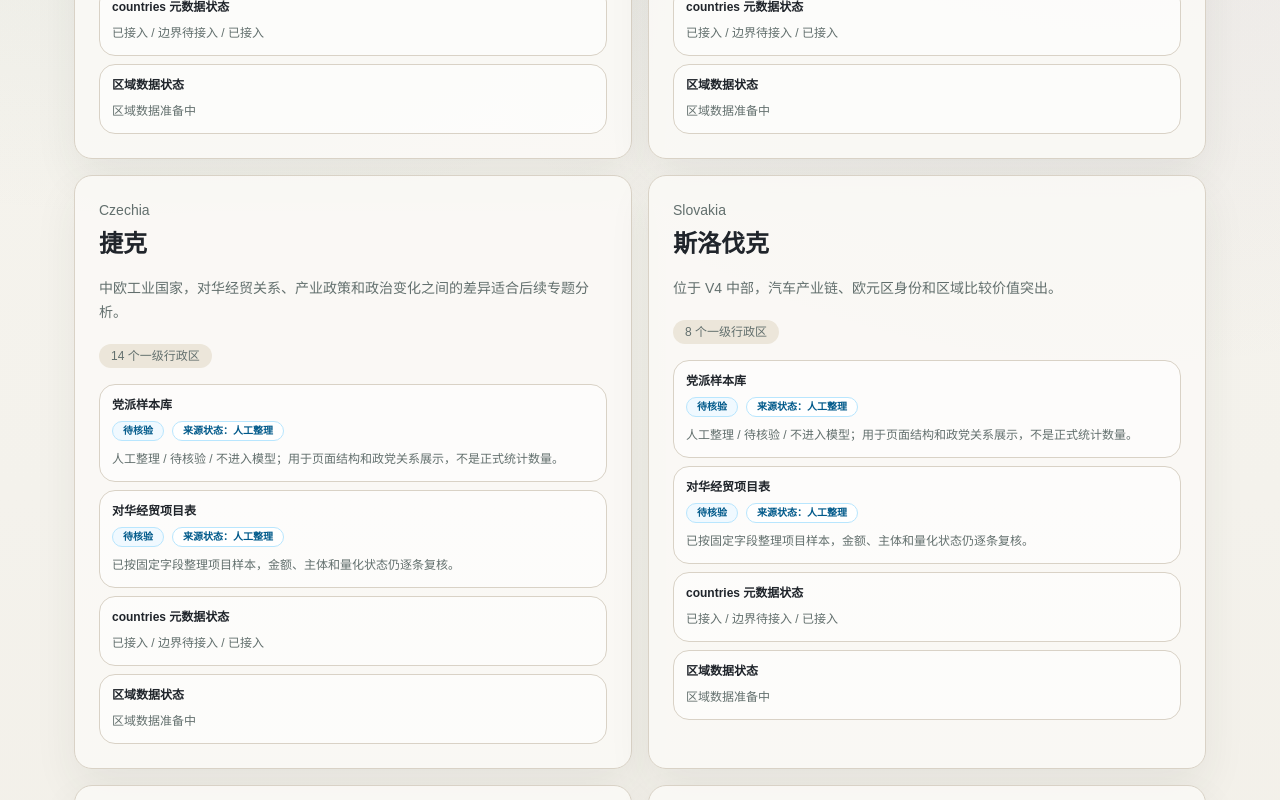
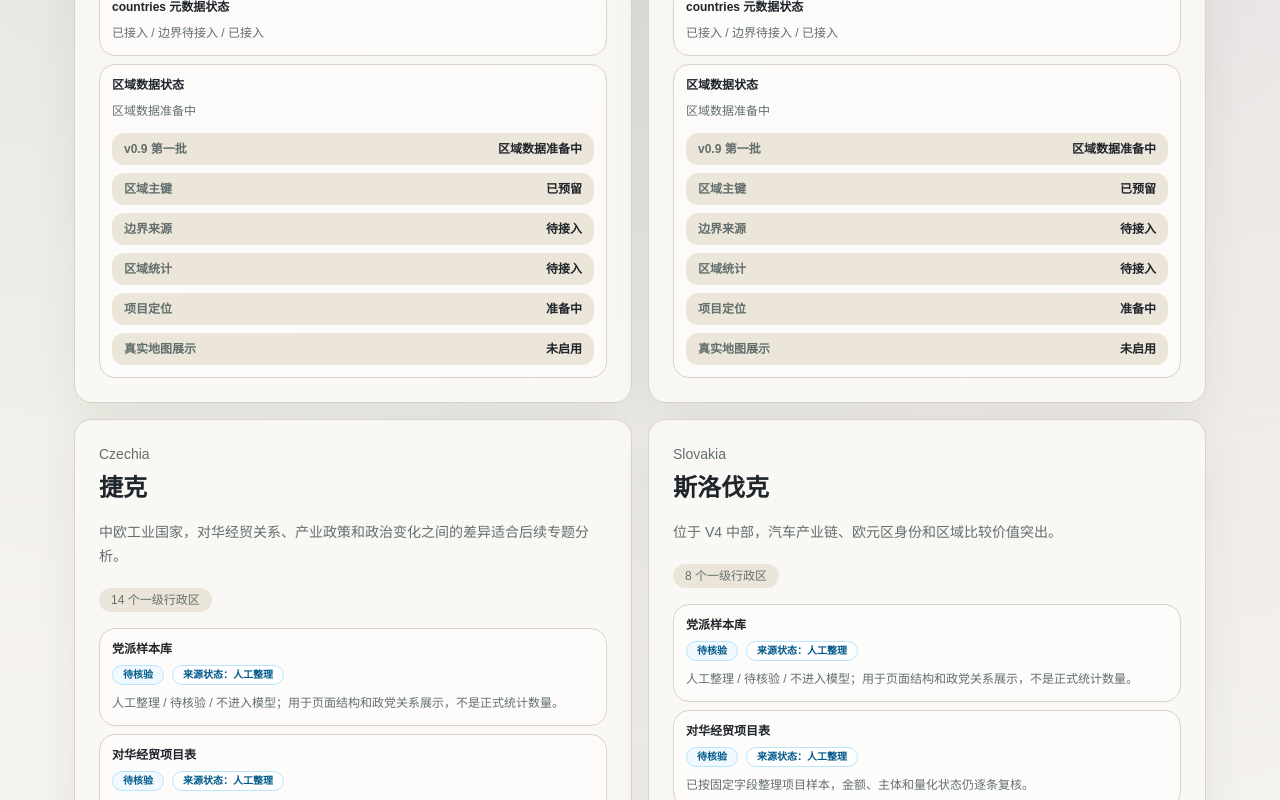
Before and after one commit to hui-sallai/central-europe-political-atlas, a Next.js app: page /countries in a window 1280 px wide. Shown: the part 1200-2000 px from the top of the page. Built offline with nearby package versions, Linux system fonts and the light colour scheme.

Commit message:
Expand country overview regional status

```diff
--- a/src/app/countries/page.tsx
+++ b/src/app/countries/page.tsx
@@ -27,6 +27,23 @@
           const projectStatus = projectRecords.length > 0 ? "manual" : "pending";
           const partyStatusText = metadata?.political_sample_status ?? (isV4Country ? "待核验 / 人工整理" : "待接入");
           const regionalDataStatus = isV4Country ? "区域数据准备中" : "区域数据待接入";
+          const regionalDataItems = isV4Country
+            ? [
+                ["v0.9 第一批", "区域数据准备中"],
+                ["区域主键", "已预留"],
+                ["边界来源", "待接入"],
+                ["区域统计", "待接入"],
+                ["项目定位", "准备中"],
+                ["真实地图展示", "未启用"],
+              ]
+            : [
+                ["v0.9 第一批", "暂不进入 v0.9 第一批"],
+                ["区域主键", "国家级待接入"],
+                ["边界来源", "待接入"],
+                ["区域统计", "待接入"],
+                ["项目定位", "待接入"],
+                ["真实地图展示", "未启用"],
+              ];
 
           return (
             <Link key={country.slug} href={`/countries/${country.slug}`} className="card p-6 transition hover:-translate-y-1 hover:shadow-xl">
@@ -63,6 +80,14 @@
                 <div className="rounded-2xl border border-[var(--line)] bg-white/60 p-3">
                   <p className="font-semibold text-[var(--foreground)]">区域数据状态</p>
                   <p className="mt-2 leading-5 text-[var(--muted)]">{regionalDataStatus}</p>
+                  <div className="mt-3 grid gap-2">
+                    {regionalDataItems.map(([label, value]) => (
+                      <div key={label} className="flex items-start justify-between gap-3 rounded-xl bg-[var(--surface-muted)] px-3 py-2">
+                        <span className="font-semibold text-[var(--muted)]">{label}</span>
+                        <span className="text-right font-semibold text-[var(--foreground)]">{value}</span>
+                      </div>
+                    ))}
+                  </div>
                 </div>
               </div>
             </Link>
```
